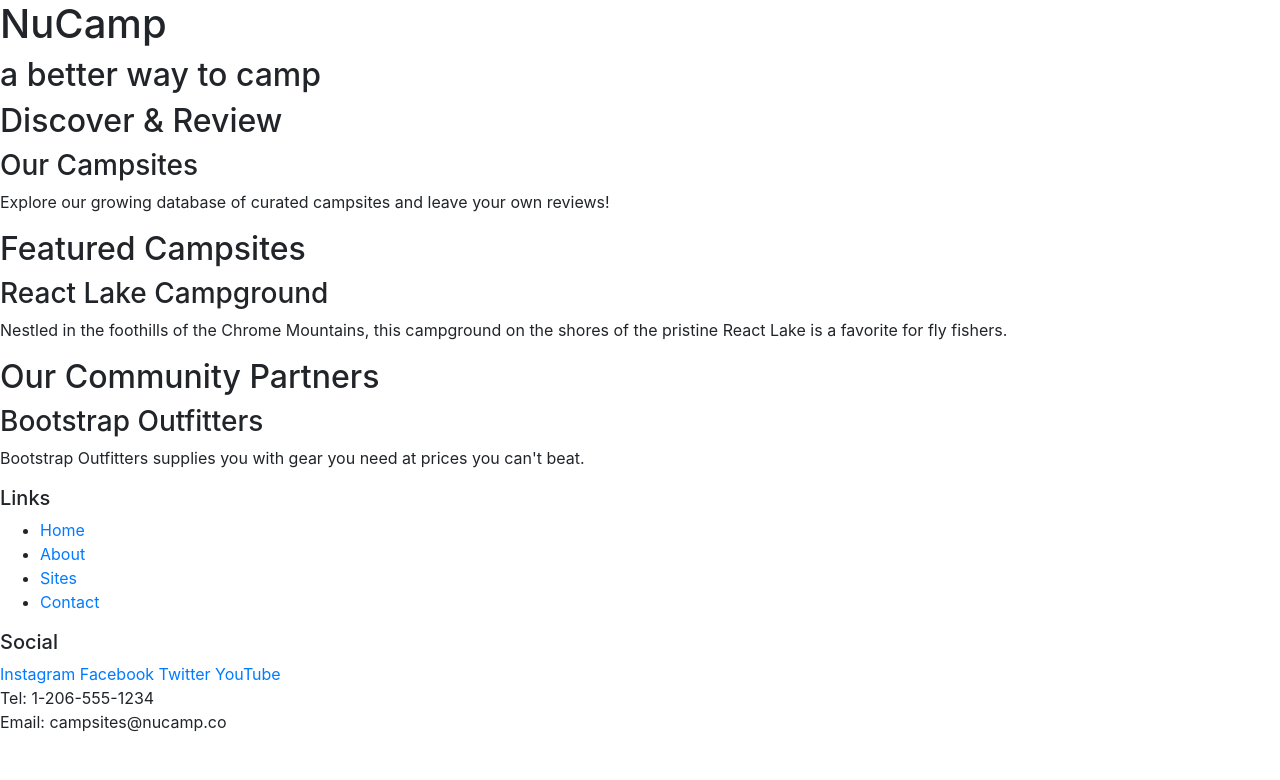
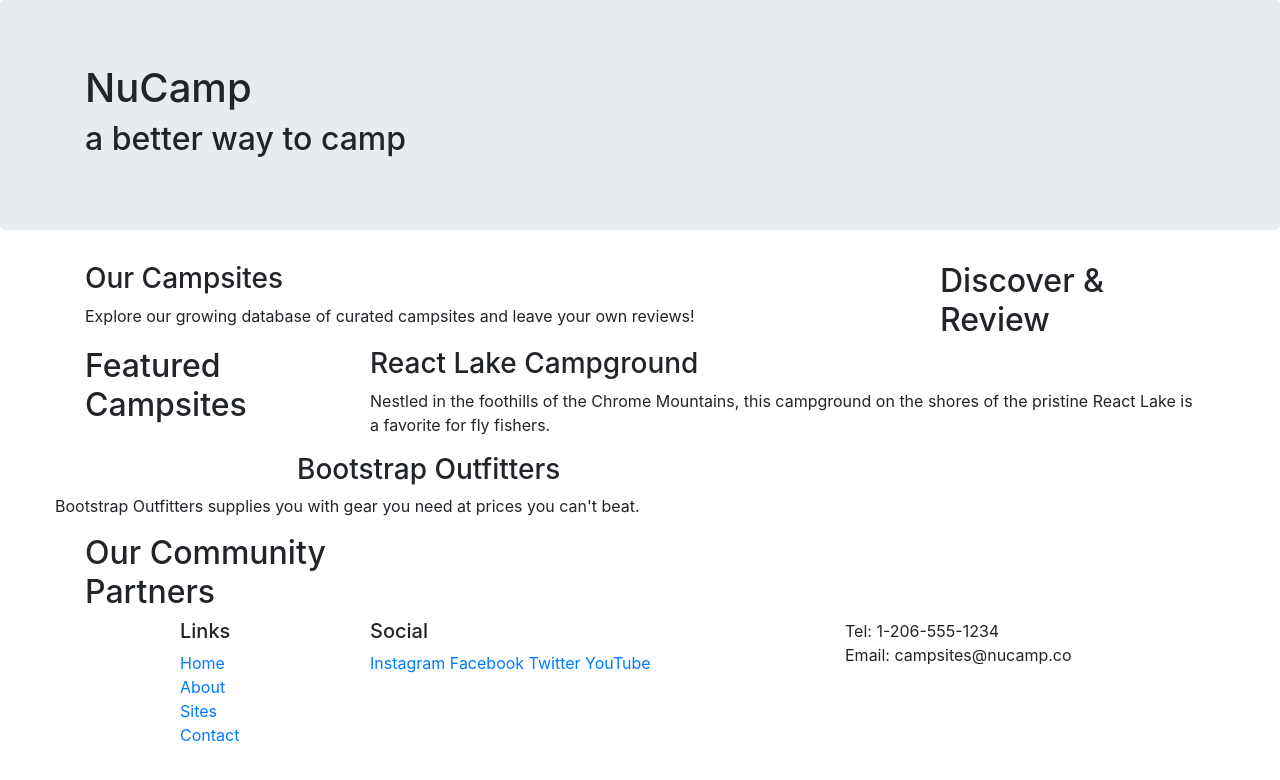
Before and after one commit to RachelleDMitchell/nucampsite, a website: page index.html in a window 1280 px wide. Drawn offline with nearby package versions, Linux system fonts and the light colour scheme.

Commit message:
Bootstrap Grid

```diff
--- a/index.html
+++ b/index.html
@@ -14,52 +14,80 @@
 
 <body>
 
-    <header>
-        <div>
+    <header class="jumbotron">
+        <div class="container">
+            <div class="row">
+                <div class="col">
                     <h1>NuCamp</h1>
                     <h2>a better way to camp</h2>
                 </div>
+            </div>
+        </div>
     </header>
 
-    <div>
+    <div class="container">
+        <div class="row">
+            <div class="col-4-sm-4 order-sm-last col-md-3">
                 <h2>Discover & Review</h2>
+            </div>
+            <div class="col">
                 <h3>Our Campsites</h3>
                 <p>Explore our growing database of curated campsites and leave your own reviews!</p>
             </div>
+        </div>
 
-    <div>
+        <div class="row">
+            <div class="col-sm-4 col-md-3">
                 <h2>Featured Campsites</h2>
+            </div>
+            <div class="col">
                 <h3>React Lake Campground</h3>
-        <p>Nestled in the foothills of the Chrome Mountains, this campground on the shores of the pristine React Lake is
+                <p>Nestled in the foothills of the Chrome Mountains, this campground on the shores of the pristine React
+                    Lake is
                     a favorite for fly fishers.</p>
             </div>
+        </div>
 
-    <div>
+        <div class="row">
+            <div class="col-sm-4 order-sm-last col-md-3">
                 <h2>Our Community Partners</h2>
+            </div>
+
+            <div class="row">
+                <div class="col-sm-4 col-md-3">
+                </div>
+                <div class="col">
                     <h3>Bootstrap Outfitters</h3>
+                </div>
                 <p>Bootstrap Outfitters supplies you with gear you need at prices you can't beat.</p>
+            </div>
+        </div>
     </div>
 
     <footer>
-        <div>
+        <div class="container">
+            <div class="row">
+                <div class="col-4 col-sm-2 offset-1">
                     <h5>Links</h5>
-            <ul>
+                    <ul class="list-unstyled">
                         <li><a href="#">Home</a></li>
                         <li><a href="#">About</a></li>
                         <li><a href="#">Sites</a></li>
                         <li><a href="#">Contact</a></li>
                     </ul>
                 </div>
-        <div>
+                <div class="col-6 col-sm-5">
                     <h5>Social</h5>
                     <a href="http://instagram.com/">Instagram</a>
                     <a href="http://facebook.com/">Facebook</a>
                     <a href="http://twitter.com/">Twitter</a>
                     <a href="http://youtube.com/">YouTube</a>
                 </div>
-        <div>
+                <div class="col-sm-4">
                     Tel: 1-206-555-1234<br />
                     Email: campsites@nucamp.co
+                </div>
+            </div>
         </div>
     </footer>
 
```
Lines whose indentation alone changed are shown as unchanged.
